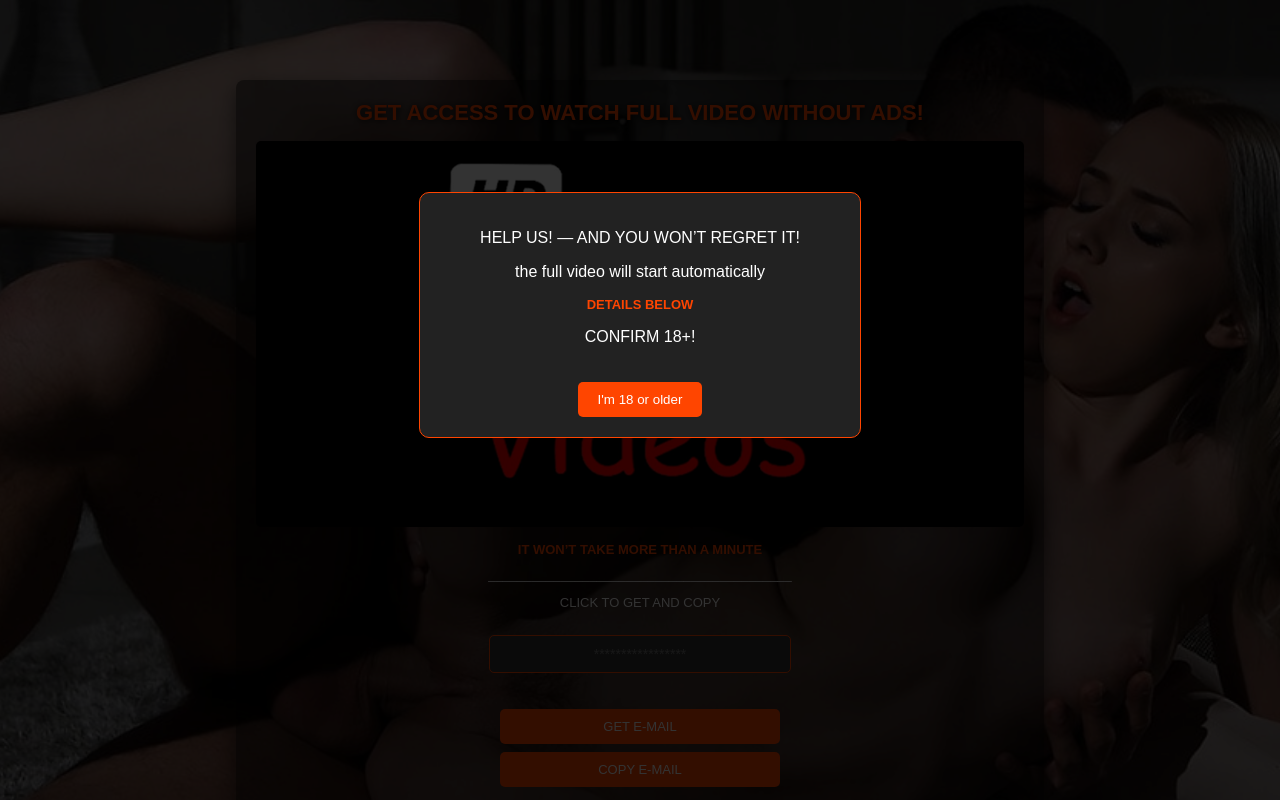
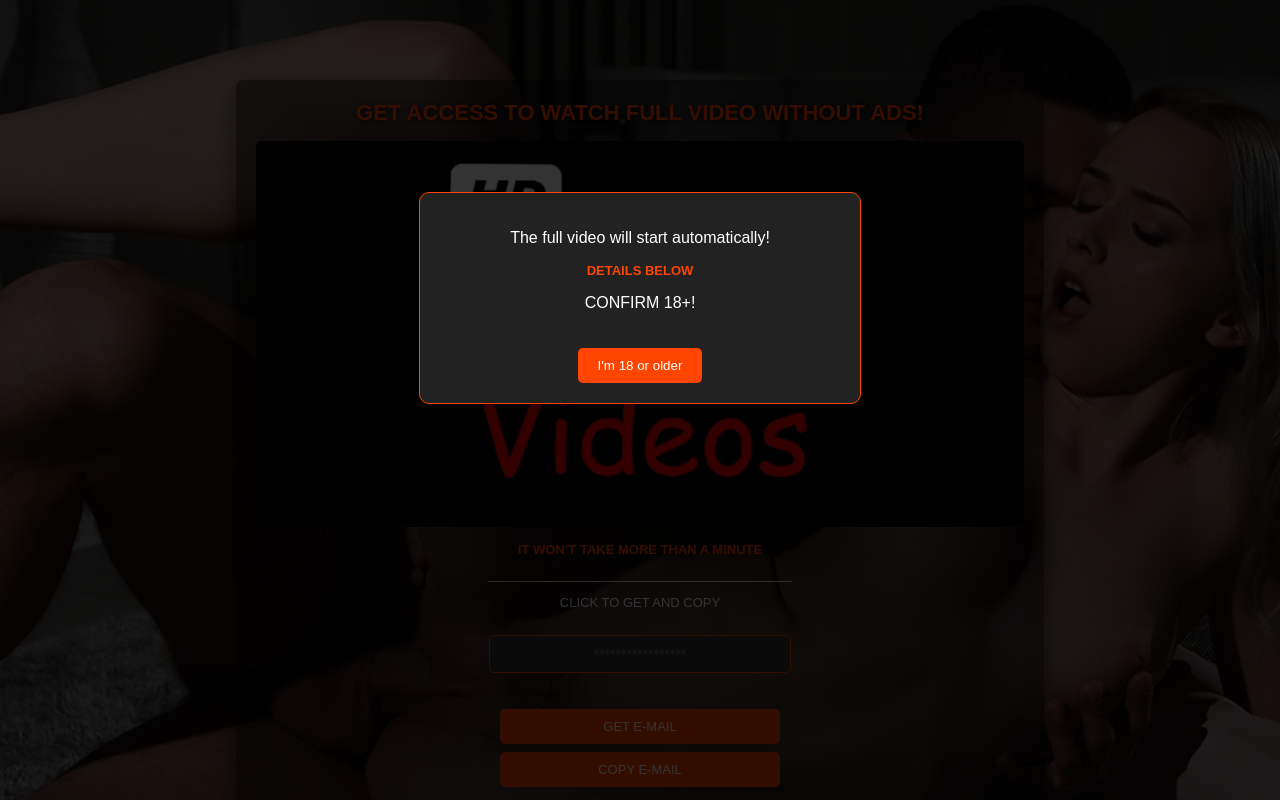
Before and after one commit to xydrem/new, a plain HTML site: page index.html in a window 1280 px wide. Both pictures are taken after a click on the picture 640 px from the left and 334 px from the top of the page. Drawn offline with Linux system fonts and the light colour scheme.

Commit message:
Add files via upload

```diff
--- a/index.html
+++ b/index.html
@@ -200,8 +200,7 @@
   <div id="myModal" class="modal">
     <div class="modal-content">
       <p></p>
-	  <p>HELP US! — AND YOU WON’T REGRET IT!</p>
-	  <p>the full video will start automatically</p>
+	  <p>The full video will start automatically!</p>
       <p class="paste-password-text">DETAILS BELOW</p>
       <p>CONFIRM 18+!</p>
       <button class="close-button" onclick="closeModal()">I'm 18 or older</button>
```
